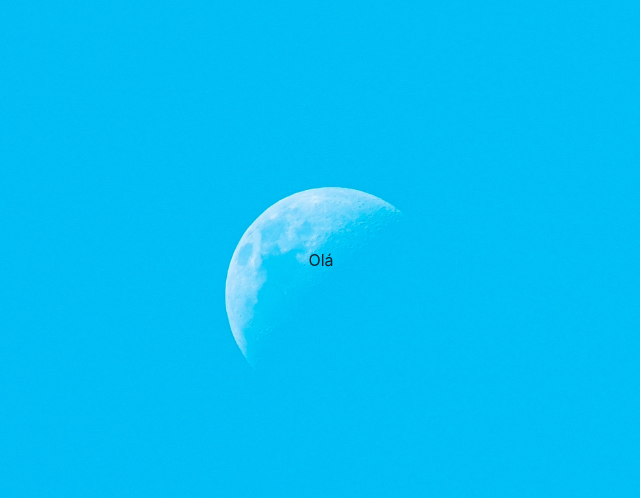
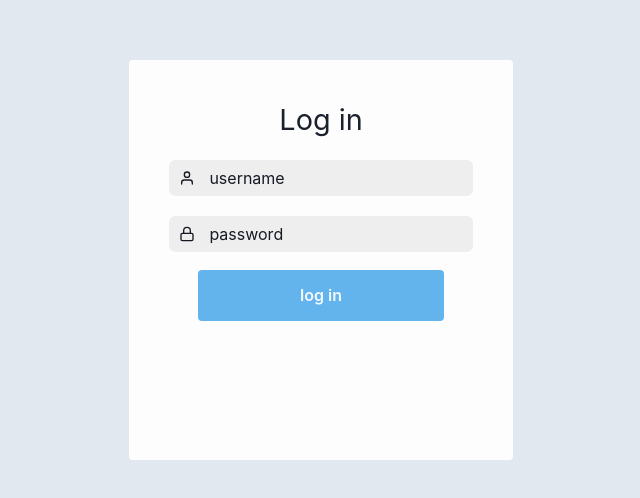
Before and after one commit to euliveiras/oneblue-testing_react_js, a Next.js app: page / in a window 1280 px wide. Shown: the part 140-638 px from the top of the page, without its empty margins (319-959 px from the left). Built offline with nearby package versions, Linux system fonts and the light colour scheme.

Commit message:
feat: created Form component

```diff
--- a/package.json
+++ b/package.json
@@ -15,7 +15,8 @@
     "framer-motion": "^6",
     "next": "12.1.6",
     "react": "18.1.0",
-    "react-dom": "18.1.0"
+    "react-dom": "18.1.0",
+    "react-icons": "^4.3.1"
   },
   "devDependencies": {
     "@types/node": "17.0.35",
--- a/src/components/Form/index.tsx
+++ b/src/components/Form/index.tsx
@@ -1,5 +1,31 @@
-import { FormControl } from "@chakra-ui/react"
+import { Button, FormControl, Text, VStack } from "@chakra-ui/react";
+import { NameInput } from "../NameInput";
+import { PasswordInput } from "../PasswordInput.tsx";
 
 export const Form = () => {
-    return <FormControl>Olá</FormControl>
-}
+  return (
+    <FormControl
+      w={"30%"}
+      h={"50%"}
+      backgroundColor="whiteAlpha.900"
+      borderRadius={"base"}
+    >
+      <VStack spacing={"4"} mt="10%" mx="10%">
+        <Text fontSize="1.8rem">Log in</Text>
+        <NameInput />
+        <PasswordInput />
+        <Button
+          background={"blue.300"}
+          color={"whiteAlpha.900"}
+          variant={"unstyled"}
+          w="80%"
+          h="3.2rem"
+          type="submit"
+          borderRadius={"base"}
+        >
+          log in
+        </Button>
+      </VStack>
+    </FormControl>
+  );
+};
--- /dev/null
+++ b/src/components/NameInput/index.tsx
@@ -0,0 +1,27 @@
+import { Icon, Input, InputGroup, InputLeftElement } from "@chakra-ui/react";
+import { FiUser } from "react-icons/fi";
+
+export const NameInput = () => {
+  return (
+    <InputGroup>
+      <InputLeftElement pointerEvents={"none"}>
+        <Icon
+          as={FiUser}
+          color="gray.900"
+        />
+      </InputLeftElement>
+      <Input
+        variant={"outline"}
+        color={"whiteAlpha.900"}
+        focusBorderColor="blue.300"
+        bgColor={"blackAlpha.100"}
+        borderColor={"whiteAlpha.900"}
+        border={"2.5px solid"}
+        borderRadius={"lg"}
+        type="text"
+        placeholder="username"
+        _placeholder={{ color: "gray.900"}}
+      />
+    </InputGroup>
+  );
+};
--- /dev/null
+++ b/src/components/PasswordInput.tsx/index.tsx
@@ -0,0 +1,24 @@
+import { Icon, Input, InputGroup, InputLeftElement } from "@chakra-ui/react";
+import { FiLock } from "react-icons/fi";
+
+export const PasswordInput = () => {
+  return (
+    <InputGroup>
+      <InputLeftElement pointerEvents={"none"}>
+        <Icon as={FiLock} color="gray.900" />
+      </InputLeftElement>
+      <Input
+        variant={"outline"}
+        color={"whiteAlpha.900"}
+        focusBorderColor="blue.300"
+        bgColor={"blackAlpha.100"}
+        borderColor={"whiteAlpha.900"}
+        border={"2.5px solid"}
+        borderRadius={"lg"}
+        type="password"
+        placeholder="password"
+        _placeholder={{ color: "gray.900" }}
+      />
+    </InputGroup>
+  );
+};
--- a/src/pages/index.tsx
+++ b/src/pages/index.tsx
@@ -1,17 +1,19 @@
-import type { NextPage } from 'next'
+import type { NextPage } from "next";
 import { Center } from "@chakra-ui/react";
+import { Form } from "../components";
 
 const Home: NextPage = () => {
   return (
     <Center
       w="100vw"
       h="100vh"
-      backgroundImage={"/bg.jpg"}
+      backgroundColor="gray.200"
       backgroundSize="cover"
+      backgroundBlendMode={"darken"}
     >
-      Olá
+      <Form />
     </Center>
-  )
+  );
 };
 
-export default Home
+export default Home;
```
Also changed, not shown: 1 other file (tests, documents, lock files or other folders).
